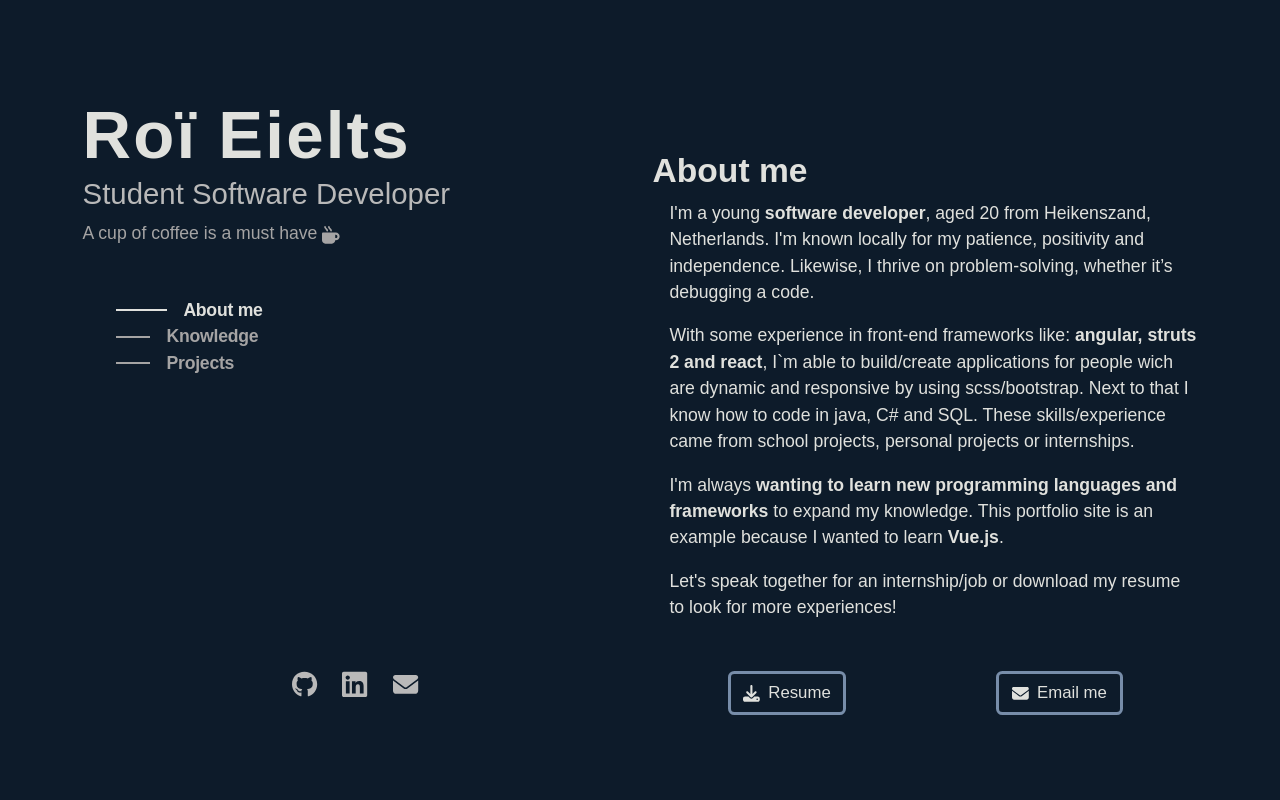
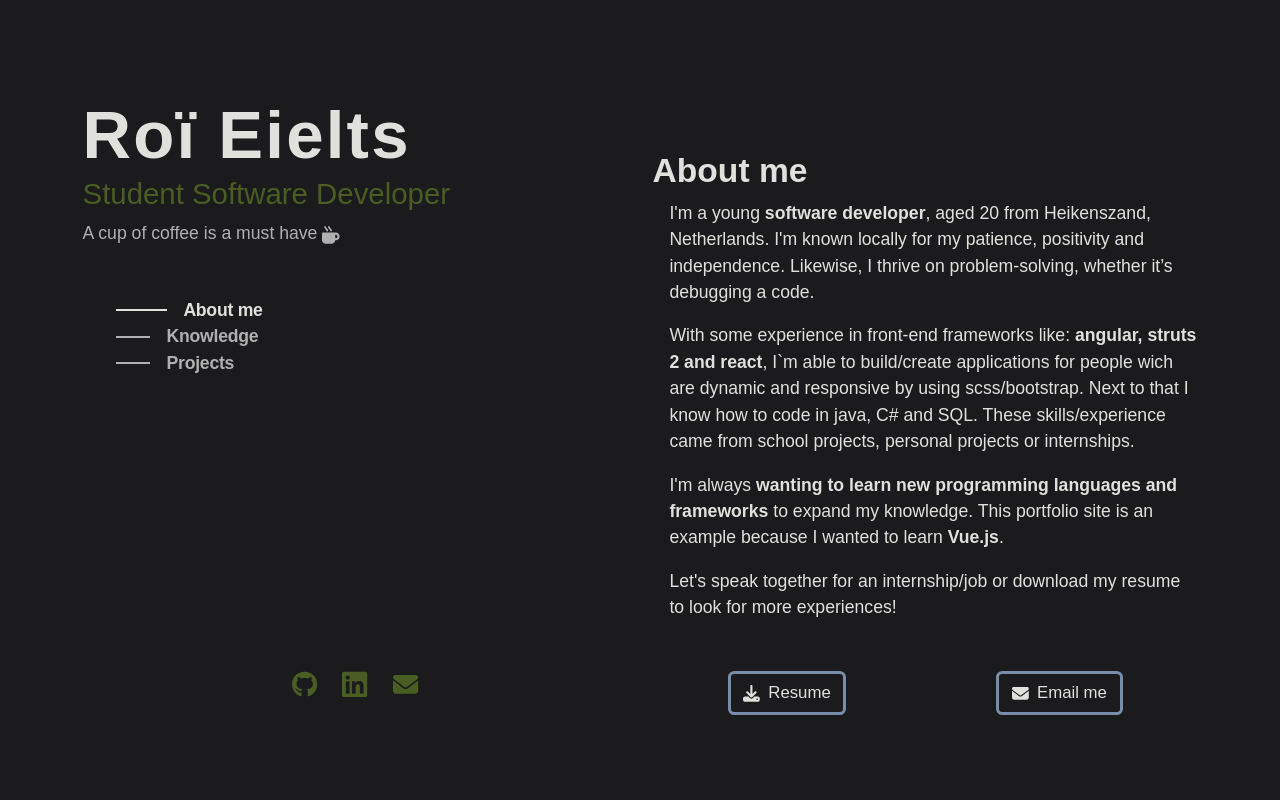
Before and after one commit to Roi-Eielts/portfolio, a Vue app: page / in a window 1280 px wide. Shown: the top 800 px of the page. Built offline with nearby package versions, Linux system fonts and the light colour scheme.

Commit message:
updated color scheme

```diff
--- a/src/assets/main.scss
+++ b/src/assets/main.scss
@@ -1,10 +1,10 @@
 @import "bootstrap/scss/bootstrap";
 
-$background-color: #0D1B2A;
-$text-color: #E0E1DD;
-$text-color2: #b9b9b9;
-$text-color3: #a5a4a4;
-$hover: #415A77;
+$background-color: #1B1B1E; // Darker Deep Slate for background
+$text-color: #E0E1DD; // Light Gray for text
+$text-color2: #4A5D23; // Olive Green for accents
+$text-color3: #B0B0B0; // Medium Gray for secondary text
+$hover: #3D4C2E; // Darker Olive Green for hover effects
 
 // https://coolors.co/palette/0d1b2a-1b263b-415a77-778da9-e0e1dd
 html {
```
Also changed, not shown: 1 other file (tests, documents, lock files or other folders).
